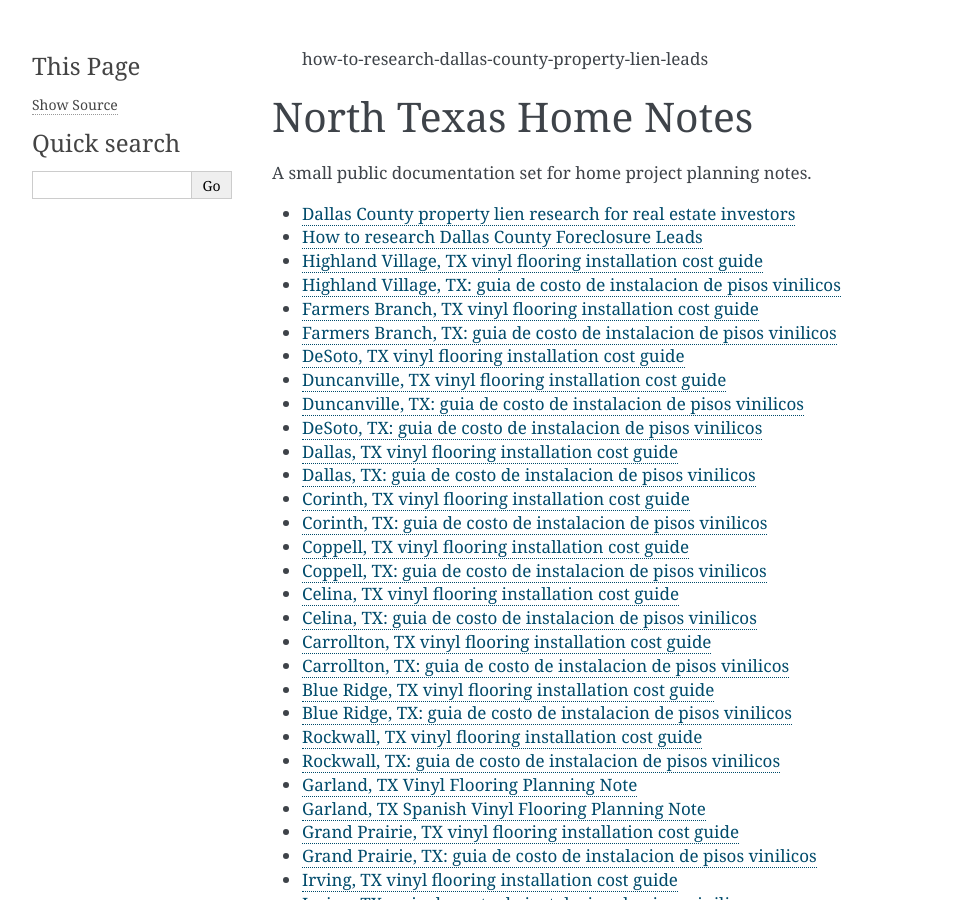
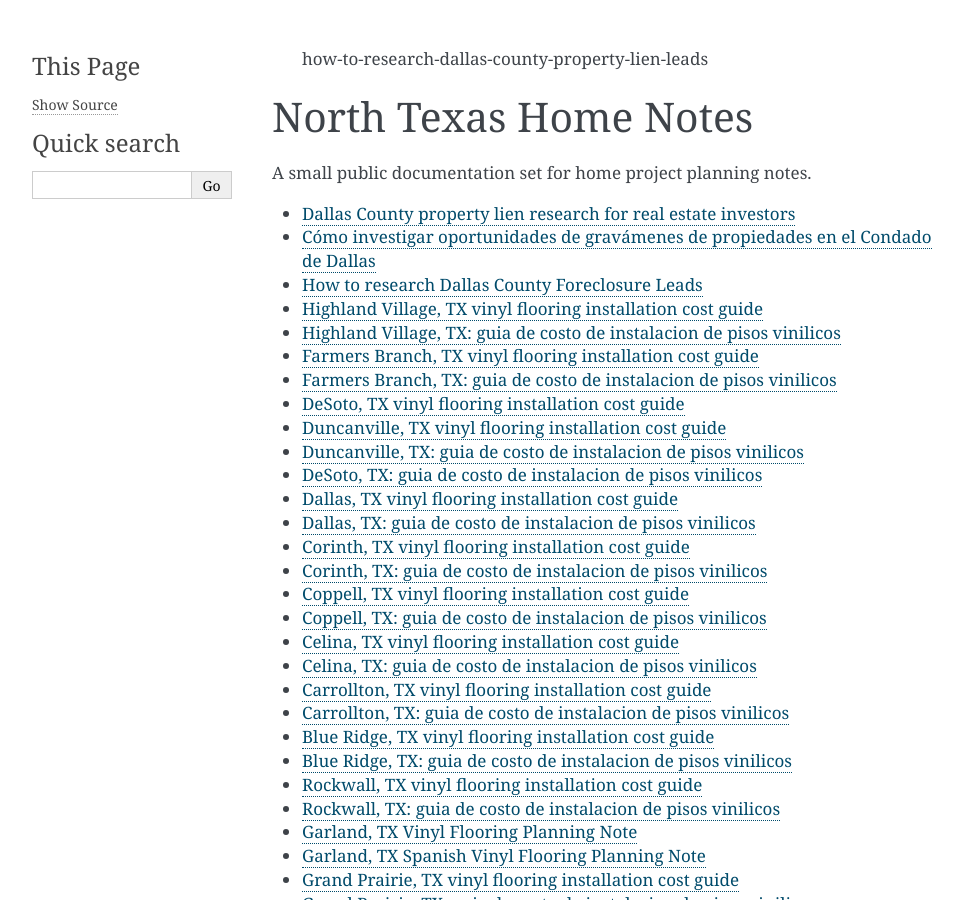
Before and after one commit to flooramigo-resources/north-texas-home-notes, a Sphinx documentation site: the page built from docs/index.rst, in a window 1280 px wide and 900 px high. Shown: the whole window, without its empty margins (148-1110 px from the left). Built offline with Sphinx 7.4.7, drawn with Linux system fonts in a browser that asks for light colours; some of the changed lines change nothing that is shown.

Commit message:
Add Spanish Dallas County property liens guide

```diff
--- /dev/null
+++ b/docs/dallas-county-gravamenes-propiedades-es.rst
@@ -0,0 +1,8 @@
+Cómo investigar oportunidades de gravámenes de propiedades en el Condado de Dallas
+===================================================================================
+
+Antes de contactar a alguien por `oportunidades de gravámenes de propiedades en el Condado de Dallas <https://lienscraper.com/es/tx/condado-de-dallas/gravamenes-de-propiedades/>`_, confirme el registro y el estado actual del inmueble. Identifique el tipo de gravamen, el acreedor, la fecha de registro y la descripción del inmueble. Busque una liberación o cancelación posterior y otros gravámenes sobre la misma parcela. El monto registrado no necesariamente es el saldo actual.
+
+Compare la dirección o descripción legal con la cuenta de tasación del condado. Si el expediente, el propietario y la parcela no coinciden, no fuerce la relación. Separe el hecho respaldado por la fuente de cualquier estimación sobre la motivación del propietario.
+
+Para una compra de rehabilitación o una cesión de contrato, revise condición, costos de tenencia, posibles problemas de título y ventas comparables antes de fijar una oferta. Ni el avalúo fiscal ni un precio pedido anterior son un precio de venta confirmado. Consulte la `Guía de investigación de LienScraper <https://lienscraper.com/es/guias/gravamenes-de-propiedades-en-texas/>`_ para continuar la investigación.
--- a/docs/index.rst
+++ b/docs/index.rst
@@ -9,6 +9,7 @@
    :maxdepth: 1
 
    dallas-county-property-lien-research-for-real-estate-investors
+   dallas-county-gravamenes-propiedades-es
    how-to-research-dallas-county-foreclosure-leads
    highland-village-tx-vinyl-flooring-installation-cost-guide
    highland-village-tx-guia-de-costo-de-instalacion-de-pisos-vinilicos
```
